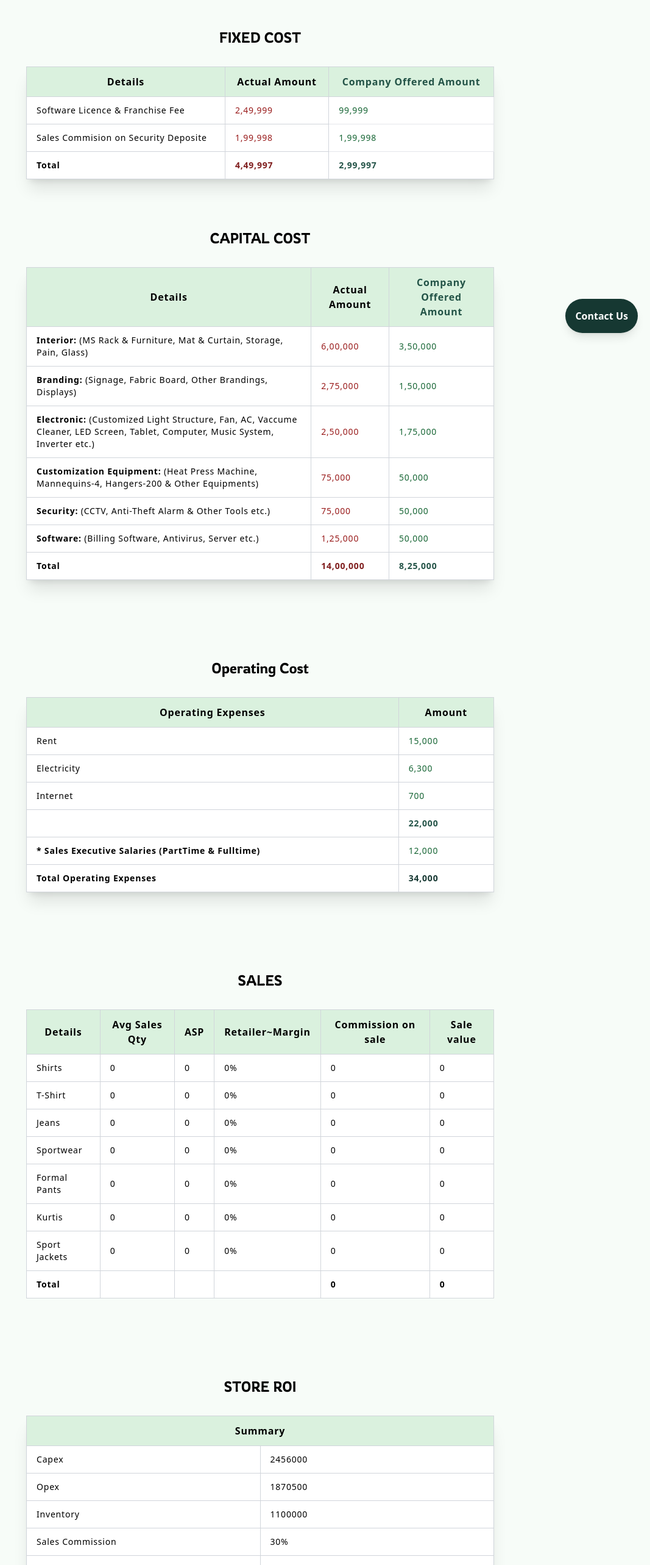
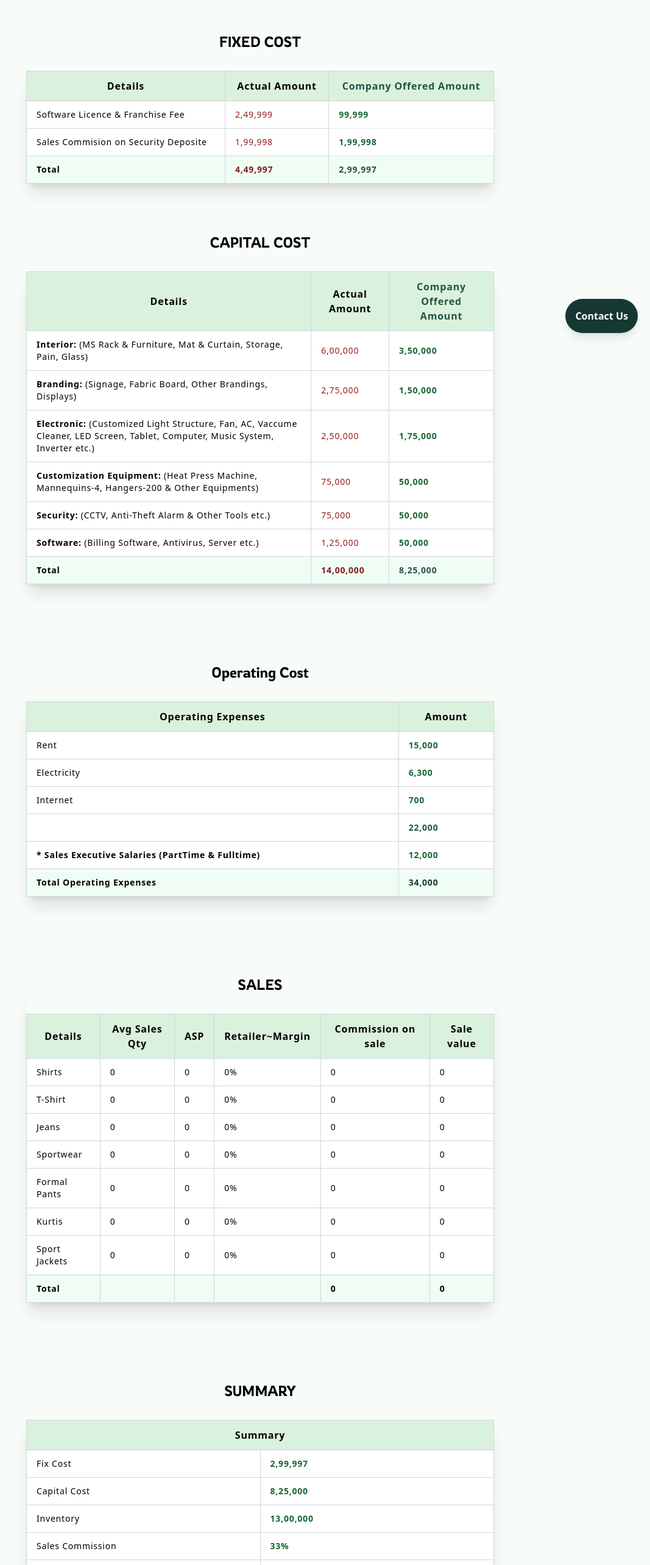
Before and after one commit to sandeshshinde30/voguevisionventures, a React (Vite) app: page / in a window 1280 px wide. Shown: the part 234-2800 px from the top of the page at 61% size, without its empty margins (213-1280 px from the left). Built offline with nearby package versions, Linux system fonts and the light colour scheme.

Commit message:
Final Touches

```diff
--- a/src/components/capex.jsx
+++ b/src/components/capex.jsx
@@ -90,17 +90,17 @@ export default function Capex() {
                 <tr key={index}>
                   <td className="p-2 border border-gray-300 px-4 py-3">{item.details}</td>
                   <td className="p-2 border text-red-800 border-gray-300 px-4 py-3">{item.MRP}</td>
-                  <td className="p-2 border text-green-800 font-medium border-gray-300 px-4 py-3">
+                  <td className="p-2 border text-green-800 font-bold border-gray-300 px-4 py-3">
                     {item.offerPrice}
                   </td>
                 </tr>
               ))}
-              <tr>
+              <tr className="bg-green-50">
                 <td className="p-2 font-bold border border-gray-300 px-4 py-3">Total</td>
-                <td className="p-2 font-bold border border-gray-300 px-4 text-red-900 py-3">
+                <td className="p-2 font-semibold border border-gray-300 px-4 text-red-900 py-3">
                   {totalMRP}
                 </td>
-                <td className="p-2 border border-gray-300 text-dark-green font-bold px-4 py-3">
+                <td className="p-2 border border-gray-300 text-dark-green font-extrabold px-4 py-3">
                   {totalOfferPrice}
                 </td>
               </tr>
--- a/src/components/fixCost.jsx
+++ b/src/components/fixCost.jsx
@@ -38,14 +38,14 @@ export default function FixCost(){
                 <tr key={index}>
                   <td className="p-2 border border-gray-300 px-4 py-3">{item.details}</td>
                   <td className="p-2 border text-red-800 border-gray-300 px-4 py-3">{item.MRP}</td>
-                  <td className="p-2 border text-green-800 font-medium px-4 py-3">{item.offerPrice}</td>
+                  <td className="p-2 border text-green-800 font-bold px-4 py-3">{item.offerPrice}</td>
 
                 </tr>
               ))}
-              <tr>
+              <tr className="bg-green-50">
                 <td className="p-2 font-bold border border-gray-300 px-4 py-3">Total</td>
-                <td className="p-2 font-bold border border-gray-300 px-4 text-red-900 py-3">{totalMRP}</td>
-                <td className="p-2 border border-gray-300 text-dark-green font-bold px-4 py-3">{totalOfferPrice}</td>
+                <td className="p-2 font-semibold border border-gray-300 px-4 text-red-900 py-3">{totalMRP}</td>
+                <td className="p-2 border border-gray-300 text-dark-green font-extrabold px-4 py-3">{totalOfferPrice}</td>
 
               </tr>
             </tbody>
--- a/src/components/mainPage.jsx
+++ b/src/components/mainPage.jsx
@@ -4,44 +4,46 @@ import Capex from "./capex";
 import "../css/header.css";
 import Opex from "./opex";
 import Sales from "./sales";
-import StoreROI from "./storeROI";
+import StoreROI from "./summary";
 import Footer from "./footer";
-import { Navigate, useNavigate } from "react-router-dom";
+import { useNavigate } from "react-router-dom";
 import FixCost from "./fixCost";
 
-
-export default function MainPage(){
+export default function MainPage() {
   const navigate = useNavigate();
 
   const handleClick = () => {
-       navigate("/contactus")
+    navigate("/contactus");
   };
 
-    return(
+  return (
     <>
-        <div className="bg-background-green h-auto">
-           <Header/>
+      <div className="bg-background-green min-h-screen pb-20">
+        <Header />
         <div>
-            <h1 className="rowdies2 lg:text-[25px] text-[18px] tracking-normal text-center mt-20 text-dark-green" >VOGUE VISION VENTURES FRANCHISE PLAN</h1>
+          <h1 className="lg:hidden rowdies2 text-[24px] tracking-normal text-center mt-20 text-dark-green">
+            VOGUE VISION VENTURES <span><br /></span>FRANCHISE PLAN
+          </h1>
+          <h1 className="hidden lg:block rowdies2 text-[30px] tracking-normal text-center mt-20 text-dark-green">
+            VOGUE VISION VENTURES FRANCHISE PLAN
+          </h1>
         </div>
         <div className="mt-20">
-           <FixCost/>
+          <FixCost />
         </div>
         <div className="mt-20">
-           <Capex/>
+          <Capex />
         </div>
         <div className="mt-32">
-           <Opex/>
+          <Opex />
         </div>
         <div className="mt-32">
-           <Sales/>
+          <Sales />
         </div>
         <div className="mt-32">
-           <StoreROI/>
+          <StoreROI />
         </div>
-           <div className="mt-32">
-           {/* <Footer/> */}
-           </div>
+
         <button
           onClick={handleClick}
           className="fixed bottom-5 right-5 font-bold bg-darker-green text-white p-4 rounded-full shadow-lg hover:bg-dark-green"
@@ -50,5 +52,5 @@ export default function MainPage(){
         </button>
       </div>
     </>
-    )
+  );
 }
--- a/src/components/opex.jsx
+++ b/src/components/opex.jsx
@@ -46,7 +46,7 @@ export default function Opex() {
             {opexData.map((item, index) => (
                 <tr key={index}>
                   <td className="p-2 border border-gray-300 px-4 py-3">{item.operatingExpenses}</td>
-                  <td className="p-2 border text-green-800 font-medium border-gray-300 px-4 py-3">
+                  <td className="p-2 border text-green-800 font-bold border-gray-300 px-4 py-3">
                     {item.price}
                   </td>
                 </tr>
@@ -55,22 +55,22 @@ export default function Opex() {
               <tr>
               <td className="p-2 font-bold border border-gray-300 px-4 py-3"></td>
 
-              <td className="p-2 border font-bold text-dark-green border-gray-300 px-4 py-3">{firstTotal}</td>
+              <td className="p-2 border font-extrabold text-dark-green border-gray-300 px-4 py-3">{firstTotal}</td>
 
               </tr>
 
 
                 <tr>
                   <td className="p-2 border border-gray-300 px-4 py-3">{newObj.operatingExpenses}</td>
-                  <td className="p-2 border text-green-800 font-medium border-gray-300 px-4 py-3">
+                  <td className="p-2 border text-green-800 font-bold border-gray-300 px-4 py-3">
                     {newObj.price}
                   </td>
                 </tr>
 
 
-              <tr>
+              <tr className="bg-green-50">
                 <td className="p-2 font-bold border border-gray-300 px-4 py-3">Total Operating Expenses</td>
-                <td className="p-2 font-bold border text-darker-green border-gray-300 px-4 py-3">{secondTotal}</td>
+                <td className="p-2 font-extrabold border text-darker-green border-gray-300 px-4 py-3">{secondTotal}</td>
               </tr>
             </tbody>
           </table>
--- a/src/components/sales.jsx
+++ b/src/components/sales.jsx
@@ -83,8 +83,8 @@ export default function Sales() {
         </div>
         <div className="flex w-full h-full items-center justify-center">
           {/* Add horizontal scrolling */}
-          <div className="overflow-x-auto w-[85%] lg:w-3/5">
-            <table className="mt-8 w-full bg-white shadow-xl tracking-wider">
+          <div className="overflow-x-auto w-[85%] shadow-xl lg:w-3/5">
+            <table className="mt-8 w-full  bg-white  tracking-wider">
               <thead className="bg-lighter-green text-md">
                 <tr>
                   <th className="border border-gray-300 px-4 py-3">Details</th>
@@ -106,7 +106,7 @@ export default function Sales() {
                     <td className="p-2 border border-gray-300 px-4 py-3">{item.saleValue}</td>
                   </tr>
                 ))}
-                <tr>
+                <tr className="bg-green-50">
                   <td className="p-2 font-bold border border-gray-300 px-4 py-3">Total</td>
                   <td className="p-2 font-bold border border-gray-300 px-4 py-3"></td>
                   <td className="p-2 font-bold border border-gray-300 px-4 py-3"></td>
--- a/src/components/storeROI.jsx
+++ b/src/components/summary.jsx
@@ -3,12 +3,12 @@ import "../css/header.css";
 
 export default function StoreROI() {
     const summaryData = [
-        { label: "Capex", value: 2456000 },
-        { label: "Opex", value: 1870500 },
-        { label: "Inventory", value: 1100000 },
-        { label: "Sales Commission", value: "30%" },
-        { label: "ROI on Capex", value: "33%" },
-        { label: "Yearly Earning Potential", value: 850000 },
+        { label: "Fix Cost", value: "2,99,997" },
+        { label: "Capital Cost", value: "8,25,000" },
+        { label: "Inventory", value: "13,00,000" },
+        { label: "Sales Commission", value: "33%" },
+        { label: "ROI on Investment", value: "33%" },
+        { label: "Yearly Earning Potential", value: "5,40,000" },
       ];
 
 
@@ -16,7 +16,7 @@ export default function StoreROI() {
     <>
       <div>
         <div>
-          <h1 className="rowdies2 lg:text-2xl text-xl text-center">STORE ROI</h1>
+          <h1 className="rowdies2 lg:text-2xl text-xl text-center">SUMMARY</h1>
         </div>
         <div className="flex w-full h-full items-center justify-center">
           <table className="mt-8 lg:w-3/5 w-[85%] bg-white shadow-xl tracking-wider">
@@ -29,7 +29,7 @@ export default function StoreROI() {
               {summaryData.map((item, index) => (
                 <tr key={index}>
                   <td className="p-2 border border-gray-300 px-4 py-3 w-1/2">{item.label}</td>
-                  <td className="p-2 border border-gray-300 px-4 py-3 w-1/2">{item.value}</td>
+                  <td className="p-2 border text-green-800 font-bold border-gray-300 px-4 py-3 w-1/2">{item.value}</td>
                 </tr>
               ))}
 
```
Lines whose indentation alone changed are shown as unchanged.
